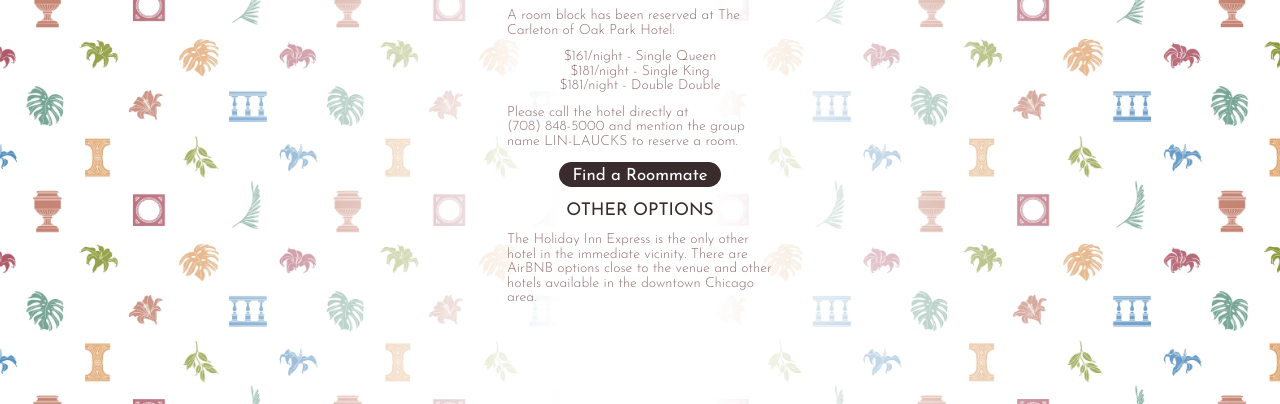
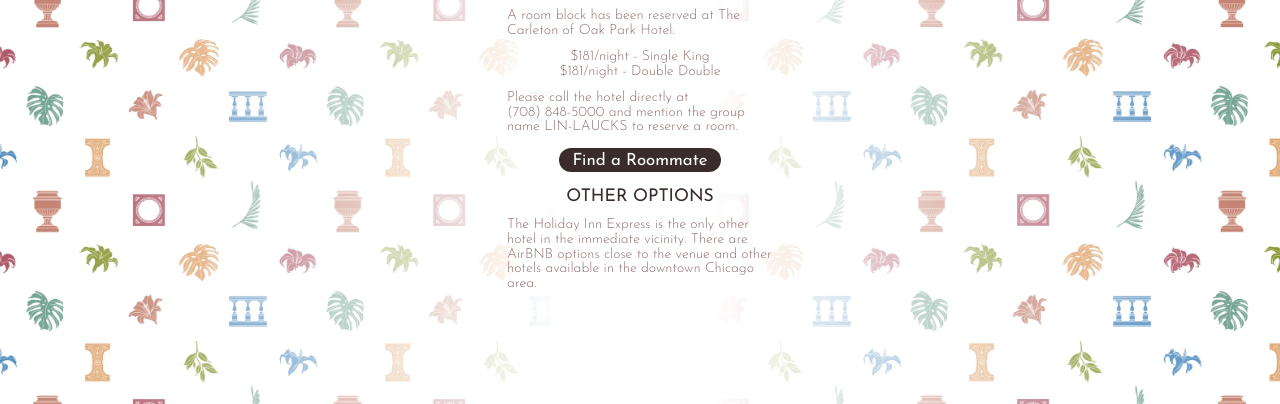
Before and after one commit to linlaucks/linlaucks.github.io, a plain HTML site: page details/lodging/index.html in a window 1280 px wide. Shown: the part 396-800 px from the top of the page. Drawn offline with Linux system fonts and the light colour scheme.

Commit message:
Update lodging rates in index.html
Removed Single Queen rate from lodging options.

```diff
--- a/details/lodging/index.html
+++ b/details/lodging/index.html
@@ -33,7 +33,7 @@
     <h1 class="title">LODGING</h1>
     <h2 class="sub">THE CARLETON OF OAK PARK HOTEL</h2>
     <p class="text">A room block has been reserved at The Carleton of Oak Park Hotel:</p>
-    <ul class="rates"><li>$161/night - Single Queen</li><li>$181/night - Single King</li><li>$181/night - Double Double</li></ul>
+    <ul class="rates"><li>$181/night - Single King</li><li>$181/night - Double Double</li></ul>
     <p class="text">Please call the hotel directly at <a href="tel:+17088485000">(708) 848-5000</a> and mention the group name <span class="nowrap">LIN-LAUCKS</span> to reserve a room.</p>
     <div class="btn-row"><a class="btn" href="https://docs.google.com/spreadsheets/d/1QFmiKcckcnm0exjG-5X-32-TmLhfrJid7lpfvUPaens/edit?usp=sharing" target="_blank" rel="noopener">Find a Roommate</a></div>
     <h2 class="sub">OTHER OPTIONS</h2>
```
